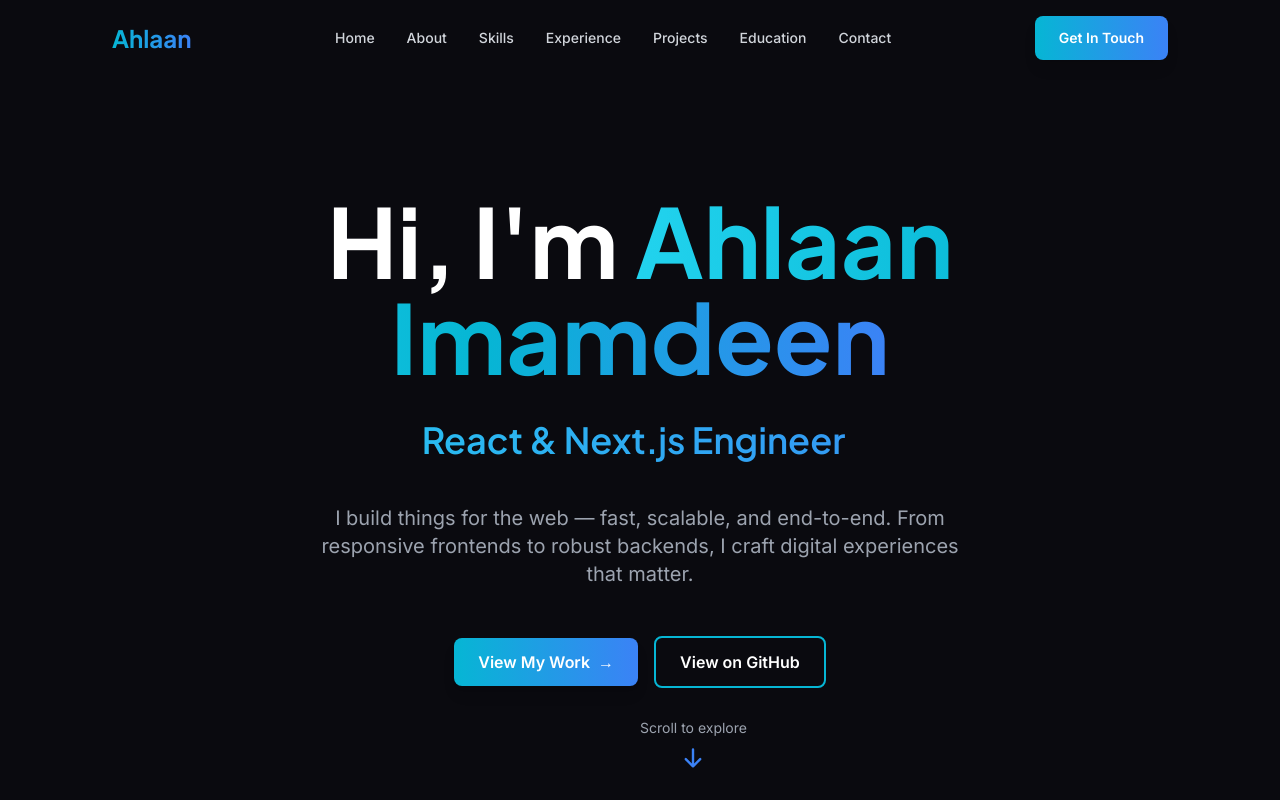
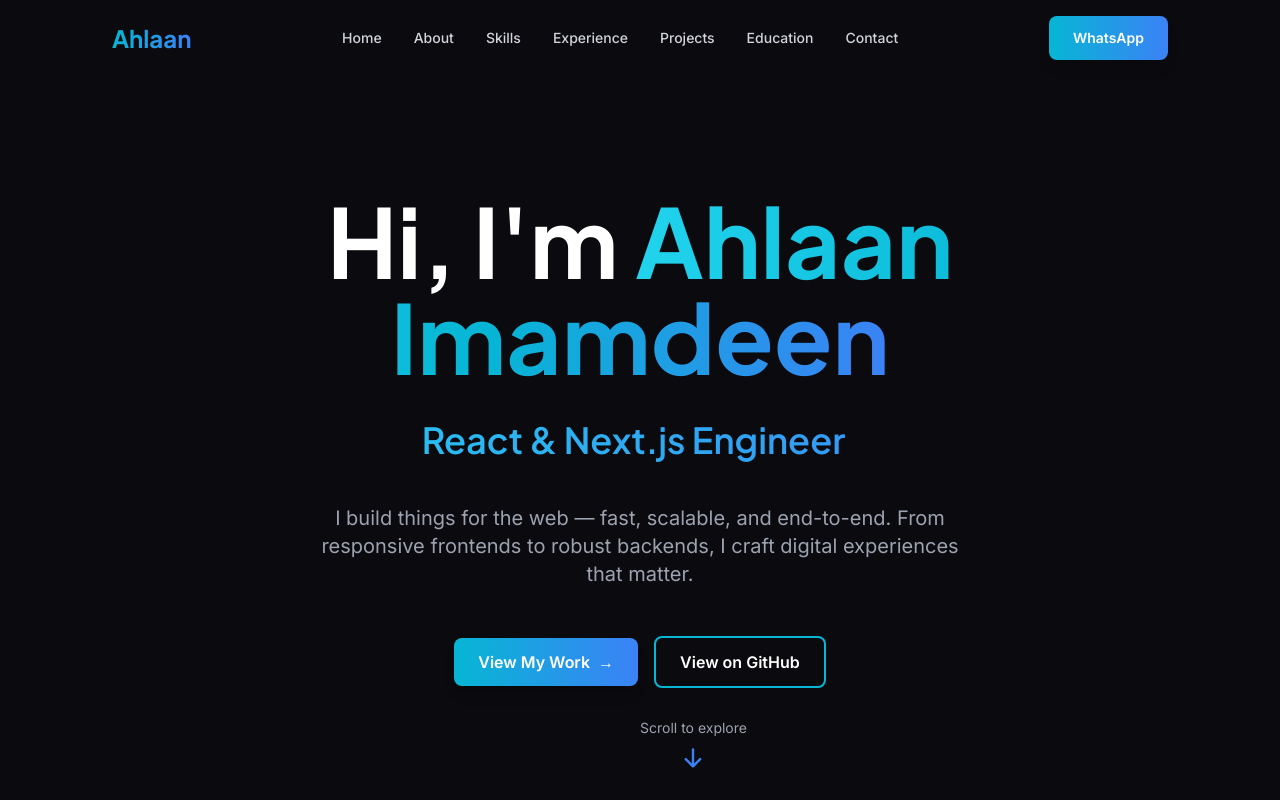
Before and after one commit to AhlaanMI/My-Portfolio, a React (Create React App) app: page / in a window 1280 px wide. Shown: the top 800 px of the page. Built offline with nearby package versions, Linux system fonts and the light colour scheme.

Commit message:
feat: update contact method in Navbar and modify project data for live demo and GitHub links

```diff
--- a/src/components/Navbar.jsx
+++ b/src/components/Navbar.jsx
@@ -66,10 +66,12 @@ const Navbar = () => {
         <motion.a
           whileHover={{ scale: 1.05 }}
           whileTap={{ scale: 0.95 }}
-          href="mailto:mohamedahlan58@gmail.com"
+          href="https://wa.me/94777326274"
+          target="_blank"
+          rel="noopener noreferrer"
           className="hidden md:block btn-primary text-sm"
         >
-          Get In Touch
+          WhatsApp
         </motion.a>
 
         {/* Mobile Menu Button */}
@@ -104,10 +106,12 @@ const Navbar = () => {
               </ScrollLink>
             ))}
             <a
-              href="mailto:mohamedahlan58@gmail.com"
+              href="https://wa.me/94777326274"
+              target="_blank"
+              rel="noopener noreferrer"
               className="btn-primary text-sm text-center"
             >
-              Get In Touch
+              WhatsApp
             </a>
           </div>
         </motion.div>
--- a/src/data/projects.js
+++ b/src/data/projects.js
@@ -7,7 +7,7 @@ export const projectsData = [
       "Freelance web development practice delivering production-ready websites. Full lifecycle from requirements gathering, UI design, development, deployment, and SEO optimization.",
     tags: ["Freelance", "Web Dev", "Client Projects", "SEO"],
     duration: "Dec 2025 – Present",
-    github: "https://github.com/AhlaanMI",
+    github: null,
     liveDemo: "https://flowstack.ink",
     image: null,
   },
@@ -20,7 +20,7 @@ export const projectsData = [
     tags: ["Python", "TensorFlow", "Flask", "NLP", "AI/ML"],
     duration: "Jul 2024 – Jun 2025",
     github: "https://github.com/AhlaanMI",
-    liveDemo: null,
+    liveDemo: "https://automile-landing-page-main.vercel.app/",
     image: null,
   },
   {
```
